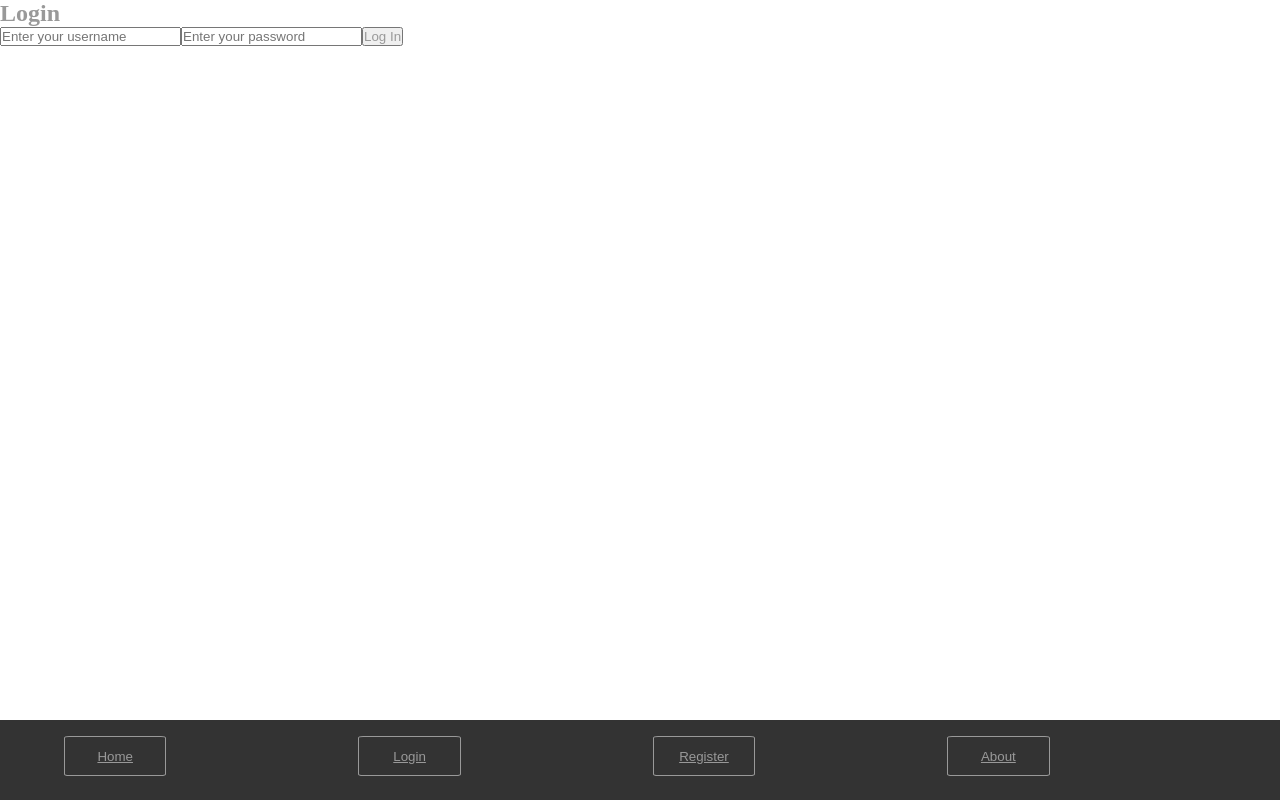
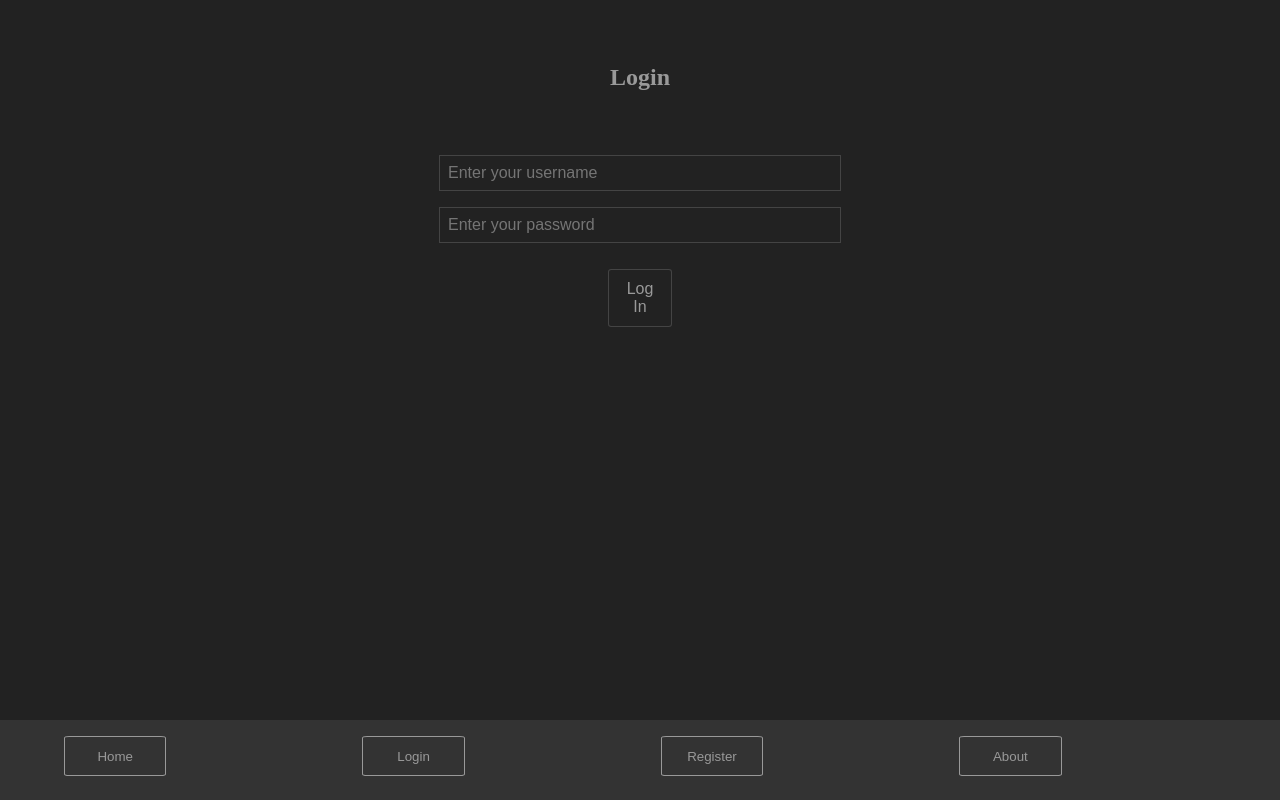
Before and after one commit to deNeedo/GeoMap, a React (Create React App) app in the folder client/: page / in a window 1280 px wide. Built offline with nearby package versions, Linux system fonts and the light colour scheme.

Commit message:
Added styling for remaining components

```diff
--- a/client/src/App.jsx
+++ b/client/src/App.jsx
@@ -24,18 +24,10 @@ const App = () => {
                     </Routes>
                 </div>
                 <div className={Styles.bottomMenu}>
-                    <button className={Styles.bottomMenuButton}>
-                        <Link to="/"> Home </Link>
-                    </button>
-                    <button className={Styles.bottomMenuButton}>
-                        <Link to="/login"> Login </Link>
-                    </button>
-                    <button className={Styles.bottomMenuButton}>
-                        <Link to="/register"> Register </Link>
-                    </button>
-                    <button className={Styles.bottomMenuButton}>
-                        <Link to="/about"> About </Link>
-                    </button>
+                    <Link className={Styles.bottomMenuLink} to="/"> <button className={Styles.bottomMenuButton}> Home </button> </Link>
+                    <Link className={Styles.bottomMenuLink} to="/login"> <button className={Styles.bottomMenuButton}> Login </button> </Link>
+                    <Link className={Styles.bottomMenuLink} to="/register"> <button className={Styles.bottomMenuButton}> Register </button> </Link>
+                    <Link className={Styles.bottomMenuLink} to="/about"> <button className={Styles.bottomMenuButton}> About </button> </Link>
                 </div>
             </div>
         </BrowserRouter>
--- a/client/src/components/Login.jsx
+++ b/client/src/components/Login.jsx
@@ -1,5 +1,6 @@
 import React, {useState} from "react";
 import {useAuth} from "./AuthContext";
+import Styles from "../styles/Login.module.css"
 
 const Login = () => {
     const [username, setUsername] = useState("");
@@ -27,26 +28,16 @@ const Login = () => {
     };
 
     return (
-        <>
-            <div>
-                <h2> Login </h2>
-                <input
-                    type="text"
-                    placeholder="Enter your username"
-                    value={username}
-                    onChange={(e) => setUsername(e.target.value)}
-                    required
-                />
-                <input
-                    type="password"
-                    placeholder="Enter your password"
-                    value={password}
-                    onChange={(e) => setPassword(e.target.value)}
-                    required
-                />
-                <button onClick={handleLogin}> Log In </button>
+        <div className={Styles.container}>
+            <div className={Styles.loginForm}>
+                <div className={Styles.loginTitle}> Login </div>
+                <input className={Styles.loginInput} type="text" placeholder="Enter your username" value={username} onChange={(e) => setUsername(e.target.value)} required />
+                <br/>
+                <input className={Styles.loginInput} type="password" placeholder="Enter your password" value={password} onChange={(e) => setPassword(e.target.value)} required />
+                <br/>
+                <button className={Styles.loginButton} onClick={handleLogin}> Log In </button>
             </div>
-        </>
+        </div>
     );
 }
 
--- a/client/src/components/NotFound.jsx
+++ b/client/src/components/NotFound.jsx
@@ -1,7 +1,14 @@
 import React from "react";
+import Styles from "../styles/NotFound.module.css"
 
 const NotFound = () => {
-    return <> 404 - Not Found </>
+    return (
+        <div className={Styles.container}>
+            <div className={Styles.messageBox}>
+                <div className={Styles.message}> 404 - Not Found </div>
+            </div>
+        </div>
+    )
 };
 
 export default NotFound;
--- a/client/src/components/Register.jsx
+++ b/client/src/components/Register.jsx
@@ -1,4 +1,5 @@
 import React, {useState} from "react";
+import Styles from "../styles/Register.module.css"
 
 const Register = () => {
     const [username, setUsername] = useState("");
@@ -25,33 +26,18 @@ const Register = () => {
     };
 
     return (
-        <>
-            <div>
-                <h2> Register </h2>
-                <input
-                    type="text"
-                    placeholder="Enter your username"
-                    value={username}
-                    onChange={(e) => setUsername(e.target.value)}
-                    required
-                />
-                <input
-                    type="email"
-                    placeholder="Enter your email"
-                    value={email}
-                    onChange={(e) => setEmail(e.target.value)}
-                    required
-                />
-                <input
-                    type="password"
-                    placeholder="Enter your password"
-                    value={password}
-                    onChange={(e) => setPassword(e.target.value)}
-                    required
-                />
-                <button onClick={handleRegister}> Register </button>
+        <div className={Styles.container}>
+            <div className={Styles.registerForm}>
+                <div className={Styles.registerTitle}> Register </div>
+                <input className={Styles.registerInput} type="text" placeholder="Enter your username" value={username} onChange={(e) => setUsername(e.target.value)} required />
+                <br/>
+                <input className={Styles.registerInput} type="email" placeholder="Enter your email" value={email} onChange={(e) => setEmail(e.target.value)} required />
+                <br/>
+                <input className={Styles.registerInput} type="password" placeholder="Enter your password" value={password} onChange={(e) => setPassword(e.target.value)} required />
+                <br/>
+                <button className={Styles.registerButton} onClick={handleRegister}> Register </button>
             </div>
-        </>
+        </div>
     );
 };
 
--- a/client/src/components/Verify.jsx
+++ b/client/src/components/Verify.jsx
@@ -1,5 +1,6 @@
 import React, {useEffect, useState} from "react";
 import {useLocation} from "react-router-dom";
+import Styles from "../styles/Verify.module.css"
 
 const Verify = () => {
     const [message, setMessage] = useState("");
@@ -35,12 +36,12 @@ const Verify = () => {
     };
 
     return (
-        <>
-            <div>
-                <h2> Email Verification </h2>
-                <p> {message} </p>
+        <div className={Styles.container}>
+            <div className={Styles.messageBox}>
+                <div className={Styles.messageTitle}> Email Verification </div>
+                <div className={Styles.messageContent}> {message} </div>
             </div>
-        </>
+        </div>
     );
 };
 
--- a/client/src/styles/App.module.css
+++ b/client/src/styles/App.module.css
@@ -23,13 +23,17 @@
     top: 90vh;
 }
 
+.bottomMenuLink {
+	text-decoration: none;
+    margin-left: 5vw;
+    margin-right: 10vw;
+}
+
 .bottomMenuButton {
     position: relative;
     height: 5vh;
     margin-top: 2vh;
     width: 8vw;
-    left: 5vw;
-    margin-right: 15vw;
     background-color: #333;
     border: 1px solid #999;
     border-radius: 5%;
--- /dev/null
+++ b/client/src/styles/Login.module.css
@@ -0,0 +1,36 @@
+.container {
+    display: grid;
+}
+
+.loginForm {
+    grid-row: 1;
+    height: 100vh;
+    width: 100vw;
+    background-color: #222;
+    text-align: center;
+}
+
+.loginTitle {
+    margin: 5vw 0vw 5vw 0vw;
+    font-size: 3vh;
+    font-weight: bold;
+}
+
+.loginInput {
+    margin-bottom: 2vh;
+    padding: 1vh;
+    background-color: #222;
+    border: 1px solid #444;
+    width: 30vw;
+    font-size: 16px;
+}
+
+.loginButton {
+    background-color: #222;
+    border: 1px solid #444;
+    padding: 10px;
+    margin: 10px 0;
+    border-radius: 5%;
+    width: 5vw;
+    font-size: 16px;
+}
--- /dev/null
+++ b/client/src/styles/NotFound.module.css
@@ -0,0 +1,16 @@
+.container {
+    display: grid;
+}
+
+.messageBox {
+    grid-row: 1;
+    height: 100vh;
+    width: 100vw;
+    background-color: #222;
+}
+
+.message {
+    margin: 5vw 0vw 0vw 5vw;
+    font-size: 3vh;
+    font-weight: bold;
+}
--- /dev/null
+++ b/client/src/styles/Register.module.css
@@ -0,0 +1,36 @@
+.container {
+    display: grid;
+}
+
+.registerForm {
+    grid-row: 1;
+    height: 100vh;
+    width: 100vw;
+    background-color: #222;
+    text-align: center;
+}
+
+.registerTitle {
+    margin: 5vw 0vw 5vw 0vw;
+    font-size: 3vh;
+    font-weight: bold;
+}
+
+.registerInput {
+    margin-bottom: 2vh;
+    padding: 1vh;
+    background-color: #222;
+    border: 1px solid #444;
+    width: 30vw;
+    font-size: 16px;
+}
+
+.registerButton {
+    background-color: #222;
+    border: 1px solid #444;
+    padding: 10px;
+    margin: 10px 0;
+    border-radius: 5%;
+    width: 5vw;
+    font-size: 16px;
+}
--- /dev/null
+++ b/client/src/styles/Verify.module.css
@@ -0,0 +1,21 @@
+.container {
+    display: grid;
+}
+
+.messageBox {
+    grid-row: 1;
+    height: 100vh;
+    width: 100vw;
+    background-color: #222;
+}
+
+.messageTitle {
+    margin: 5vw 0vw 2vw 5vw;
+    font-size: 3vh;
+    font-weight: bold;
+}
+
+.messageContent {
+    margin-left: 5vw;
+    font-size: 2vh;
+}
```
Also changed, not shown: client/src/styles/Login.mudule.css (deleted), client/src/styles/Register.mudule.css (deleted).
